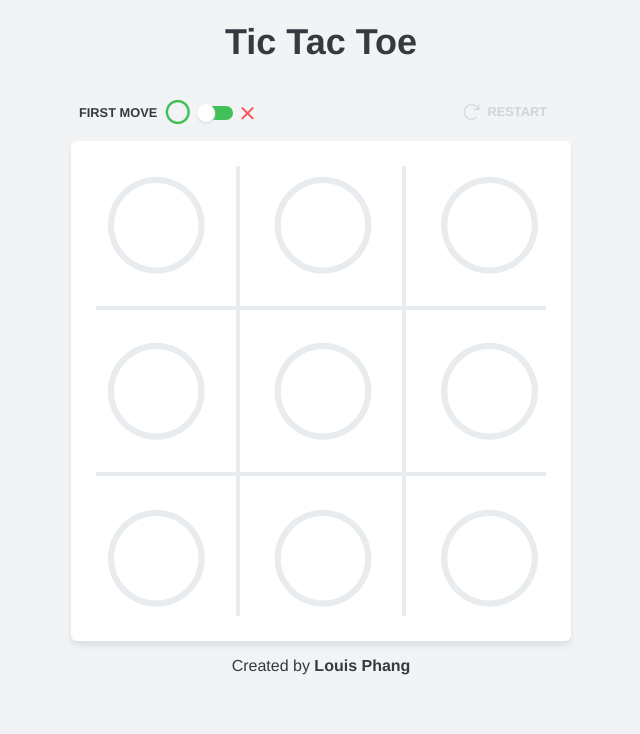
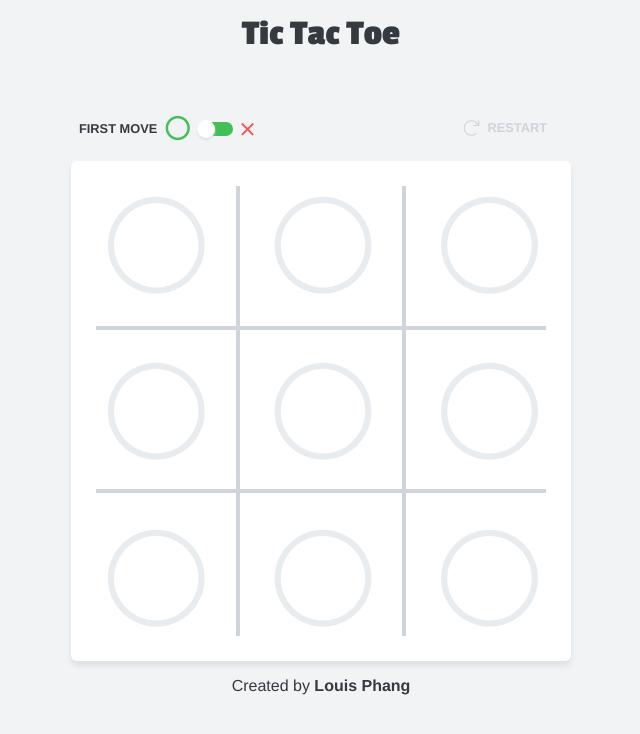
Before and after one commit to louis-pvs/tic-tac-toe, a React app: page / in a window 1280 px wide. Shown: the top 734 px of the page, without its empty margins (319-959 px from the left). Built offline with nearby package versions, Linux system fonts and the light colour scheme.

Commit message:
Update overall styling to make it more appealing
- Include google font game title

```diff
--- a/public/index.html
+++ b/public/index.html
@@ -17,6 +17,7 @@
         font-display: block;
       }
     </style>
+    <link href="https://fonts.googleapis.com/css2?family=Passion+One:wght@700&display=swap" rel="stylesheet">
   </head>
   <body>
     <div id="ttt-app">You need to enable JavaScript to run the app</div>
--- a/src/components/App.scss
+++ b/src/components/App.scss
@@ -20,13 +20,18 @@ body {
   text-align: center;
 }
 .app__title {
+  font-family: "Passion One", sans-serif;
   font-weight: 700;
   font-size: 36px;
   line-height: 1;
+  margin: 1rem auto;
+  display: inline-block;
+  width: auto;
 }
 .app__game-board {
   width: 500px;
   max-width: 90%;
   margin: 0 auto;
+  position: relative;
   @extend %clearfix;
 }
--- a/src/components/GameBoard/GameBoard.scss
+++ b/src/components/GameBoard/GameBoard.scss
@@ -37,35 +37,49 @@
 }
 .gameboard__vertical-lines,
 .gameboard__horizontal-lines {
-  position: absolute;
-  width: 100%;
-  height: 100%;
   display: inline-block;
-  left: 0;
-  top: 0;
+  overflow: visible;
   z-index: 0;
 
   &::before,
   &::after {
-    background-color: $placeholder-gray;
+    background-color: $placeholder-gray-darken;
     content: "";
     height: 4px;
     left: 50%;
     position: absolute;
     transform: translate(-50%, -2px);
     width: 90%;
+    z-index: 3;
   }
-
+}
+.gameboard__horizontal-lines {
   &::before {
     top: 33.33%;
   }
   &::after {
-    top: 66.66%;
+    bottom: 33.33%;
   }
 }
 
 .gameboard__vertical-lines {
-  transform: rotate(90deg);
+  &::before {
+    left: 33.33%;
+  }
+  &::after {
+    left: 66.66%;
+  }
+  &::before,
+  &::after {
+    top: 50%;
+    transform: translate(-50%, -2px) rotate(90deg);
+  }
+}
+.gameboard__controller {
+  display: inline-block;
+  margin-top: 2rem;
+  width: 100%;
+  @extend %clearfix;
 }
 .gameboard__controller-col {
   float: left;
@@ -109,3 +123,32 @@
   margin: 0.5rem;
   vertical-align: middle;
 }
+
+.gameboard__message {
+  font-family: "Passion One", sans-serif;
+  font-size: 1.4rem;
+  line-height: 1;
+  display: inline-block;
+  width: 100%;
+  margin: 0 auto;
+  margin-bottom: 1rem;
+  position: absolute;
+  left: 0;
+  top: 0;
+}
+.gameboard__message-icon {
+  font-size: 1.5em;
+  vertical-align: middle;
+  font-weight: bold;
+}
+.gameboard__message-icon--o {
+  color: $circle-green;
+}
+.gameboard__message-icon--x {
+  color: $cross-red;
+}
+
+.gameboard__message-span {
+  margin: 0.5rem;
+  vertical-align: middle;
+}
--- a/src/components/GameBoard/index.jsx
+++ b/src/components/GameBoard/index.jsx
@@ -49,14 +49,14 @@ const GameBoard = () => {
       return (
         <p className="gameboard__message">
           <i className="icon icon--circle gameboard__message-icon gameboard__message-icon--o"></i>
-          <span className="gameboard__message-span">It is a tie</span>
+          <span className="gameboard__message-span">Game Over, and it is a tie</span>
           <i className="icon icon--cross gameboard__message-icon gameboard__message-icon--x"></i>
         </p>
       );
     else if (winner)
       return (
         <p className="gameboard__message">
-          <span className="gameboard__message-span">Winner is</span>
+          <span className="gameboard__message-span">Game Over, Winner is</span>
           <i className={winnerIconClassnames} />
         </p>
       );
--- a/src/components/Tile/Tile.scss
+++ b/src/components/Tile/Tile.scss
@@ -20,8 +20,16 @@
   cursor: pointer;
 }
 
+.tile__label--disabled,
 .tile__label--dirty {
   cursor: default;
+}
+
+.tile__label--o-highlight {
+  background-color: $circle-green-lighten;
+}
+.tile__label--x-highlight {
+  background-color: $cross-red-lighten;
 }
 
 .tile__radio-input {
@@ -48,7 +56,8 @@
   text-shadow: 0 1px $circle-green-darken, 0 2px $circle-green-darken,
     0 3px $circle-green-darken, 0 4px $circle-green-darken,
     0 5px $circle-green-darken, 0 6px $circle-green-darken,
-    0 7px $circle-green-darken, 0 8px $circle-green-darken, 0 20px $shadow-gray;
+    0 7px $circle-green-darken, 0 8px $circle-green-darken,
+    0 20px rgba(0, 0, 0, 0.1);
 }
 
 .tile__placeholder--x-selected {
@@ -57,5 +66,5 @@
   text-shadow: 0 1px $cross-red-darken, 0 2px $cross-red-darken,
     0 3px $cross-red-darken, 0 4px $cross-red-darken, 0 5px $cross-red-darken,
     0 6px $cross-red-darken, 0 7px $cross-red-darken, 0 8px $cross-red-darken,
-    0 20px $shadow-gray;
+    0 20px rgba(0, 0, 0, 0.1);
 }
--- a/src/sass/variables.scss
+++ b/src/sass/variables.scss
@@ -5,8 +5,10 @@ $placeholder-gray-darken: #ced4da;
 $shadow-gray: #dee2e6;
 $default-white: #ffffff;
 $background-white: #f1f3f5;
+$circle-green-lighten: #d3f9d8;
 $circle-green: #40c057;
 $circle-green-darken: #2b8a3e;
+$cross-red-lighten: #ffe3e3;
 $cross-red: #fa5252;
 $cross-red-darken: #c92a2a;
 $animation-timing-function: cubic-bezier(0.390, 0.575, 0.565, 1.000);
```
Also changed, not shown: 1 other file (tests, documents, lock files or other folders).
